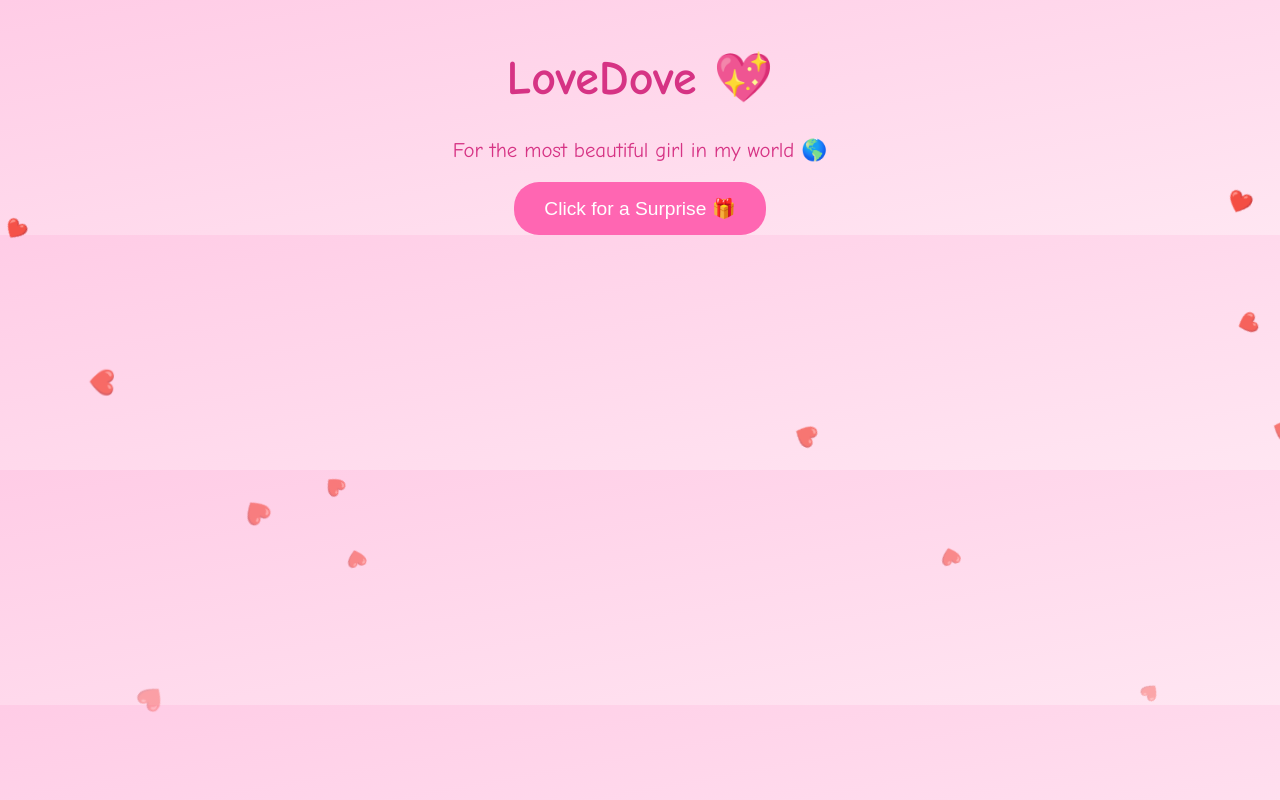
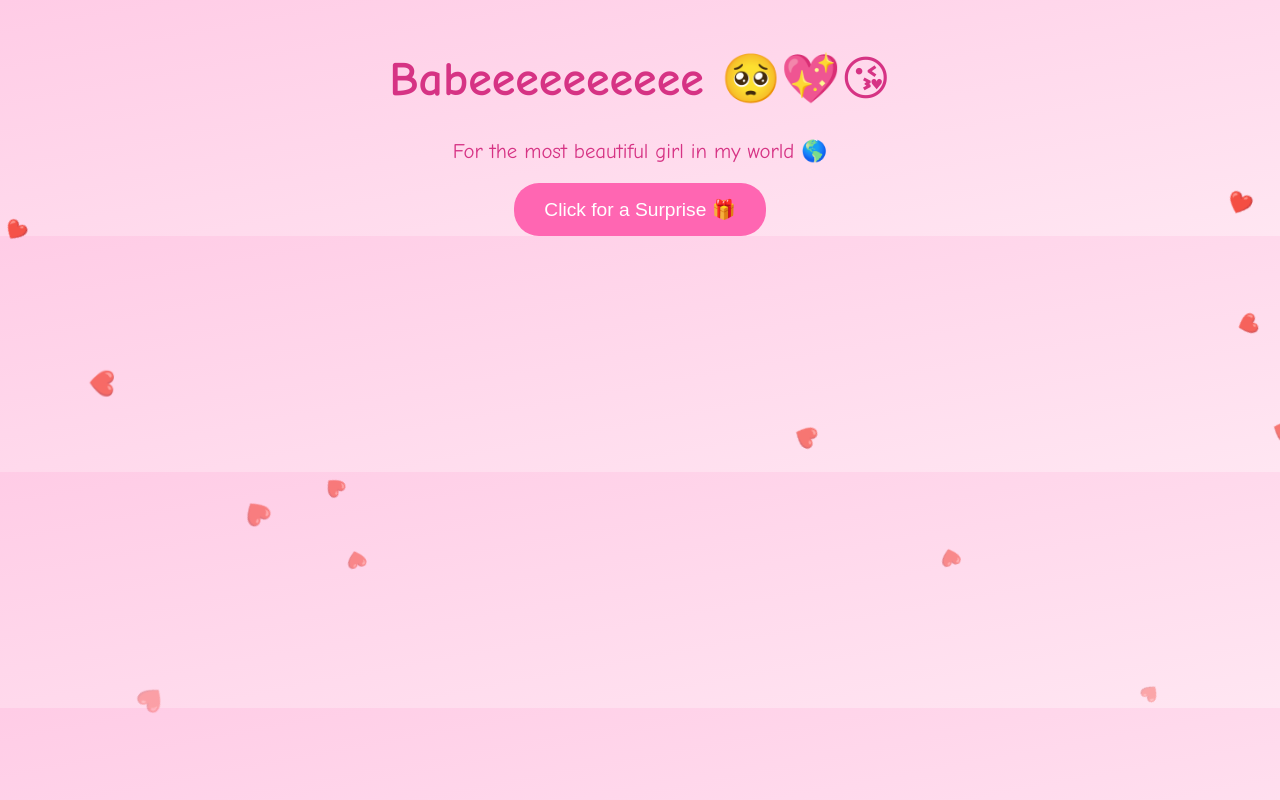
Before and after one commit to Frieo2818/baby, a plain HTML site: page index.html in a window 1280 px wide. Drawn offline with Linux system fonts and the light colour scheme.

Commit message:
index.html

```diff
--- a/index.html
+++ b/index.html
@@ -74,7 +74,7 @@
 </head>
 <body>
 
-  <h1>LoveDove 💖</h1>
+  <h1>Babeeeeeeeeee 🥺💖😘</h1>
   <p>For the most beautiful girl in my world 🌎</p>
 
   <button class="surprise-btn" onclick="showMessage()">Click for a Surprise 🎁</button>
```
